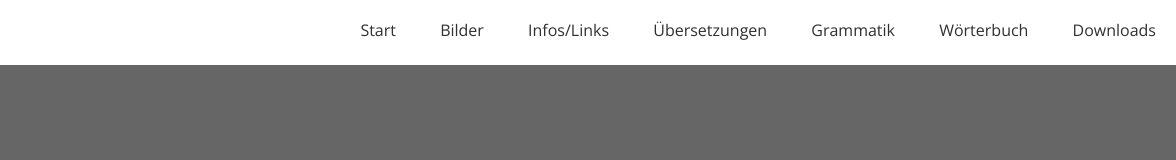
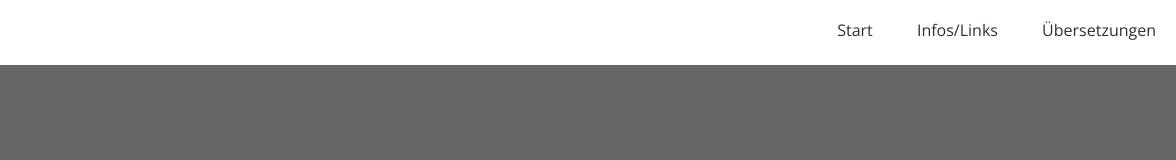
Before and after one commit to MoonPadUSer/latein-ist-scheise, a plain HTML site: page index.html in a window 1280 px wide. Shown: the full height of the page, 104-1280 px from the left. Drawn offline with nearby package versions, Linux system fonts and the light colour scheme.

Commit message:
Update index.html

```diff
--- a/index.html
+++ b/index.html
@@ -13,12 +13,8 @@
       <nav class="tm-nav">
         <ul>
           <li><a href="index.html">Start</a></li>
-          <li><a href="Bilder/index.html">Bilder</a></li>
           <li><a href="Infos/index.html">Infos/Links</a></li>
           <li><a href="Übersetzungen/index.html">Übersetzungen</a></li>
-          <li><a href="Grammatik/index.html">Grammatik</a></li>
-          <li><a href="Wörterbuch/index.html">Wörterbuch</a></li>
-          <li><a href="Downloads/index.html">Downloads</a></li>
         </ul>
       </nav>
     </div>
```
